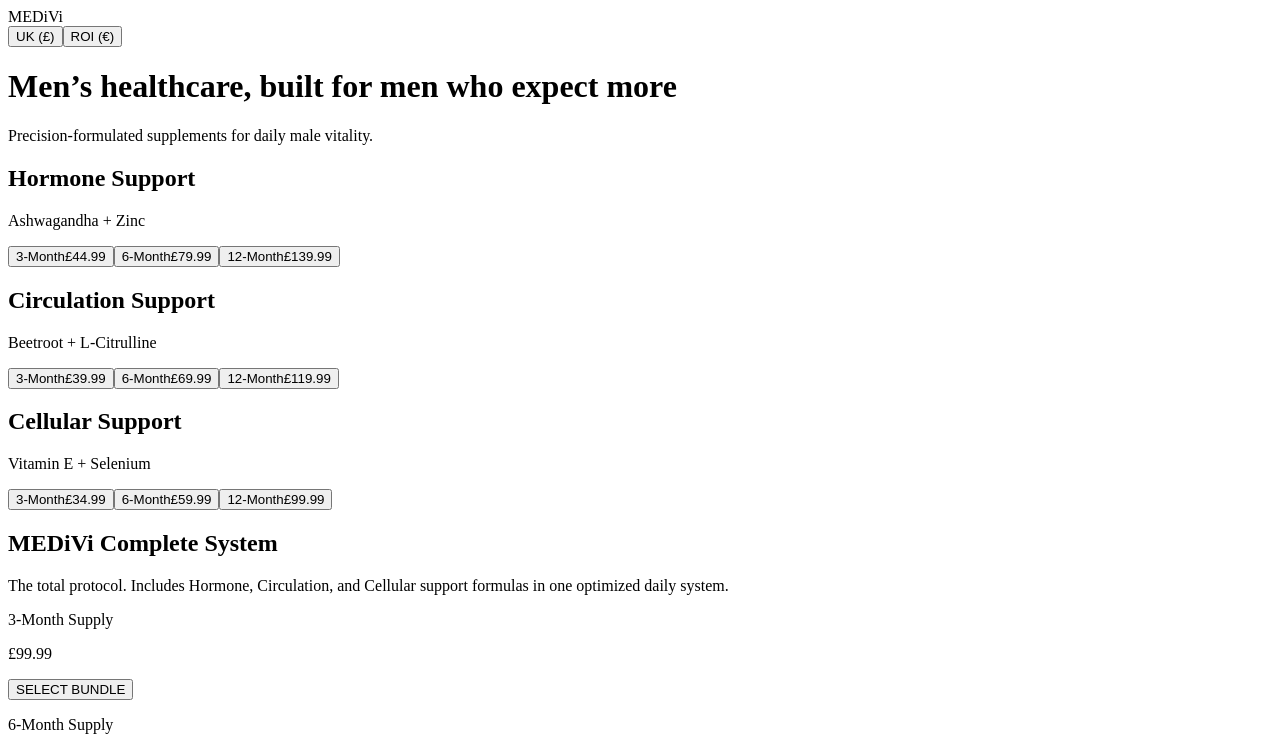
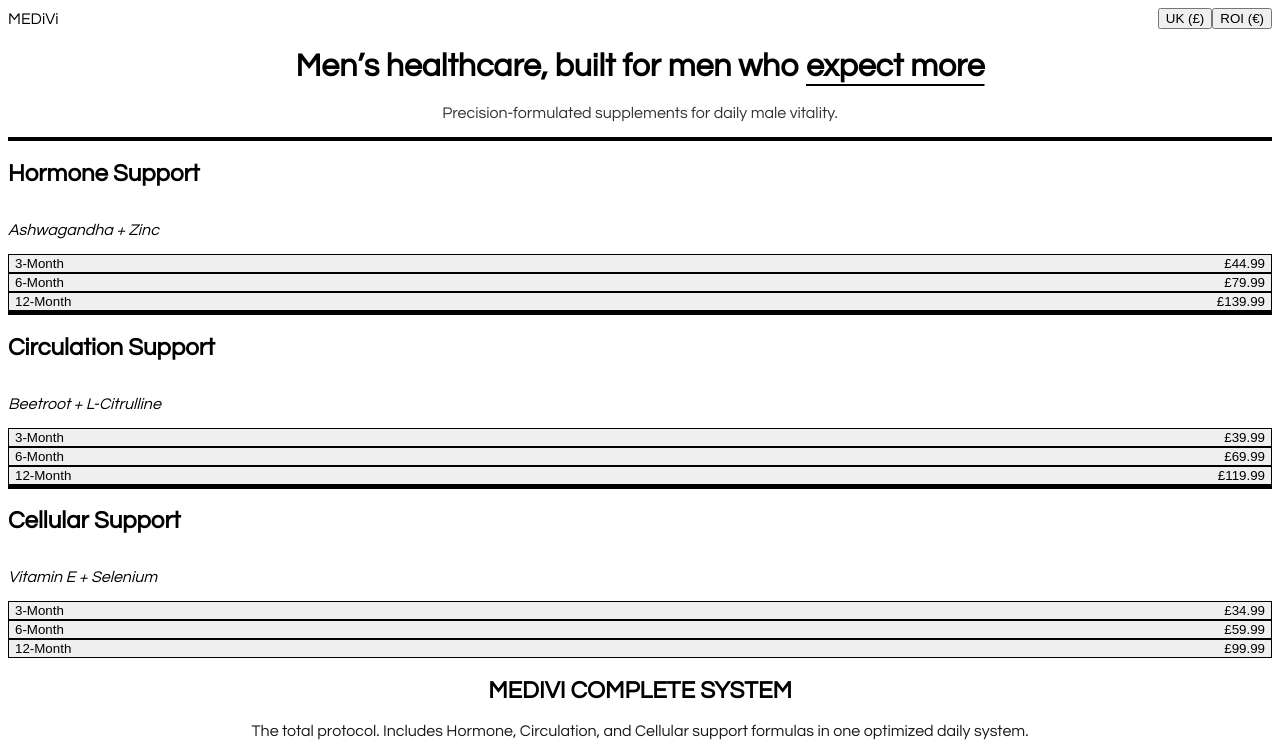
Before and after one commit to mylesmcmanus99-maker/medivi-site, a Next.js app: page / in a window 1280 px wide. Shown: the top 751 px of the page. Built offline with nearby package versions, Linux system fonts and the light colour scheme.

Commit message:
Create _app.tsx

```diff
--- /dev/null
+++ b/pages/_app.tsx
@@ -0,0 +1,8 @@
+import '../globals.css'
+import type { AppProps } from 'next/app'
+
+function MyApp({ Component, pageProps }: AppProps) {
+  return <Component {...pageProps} />
+}
+
+export default MyApp
```
